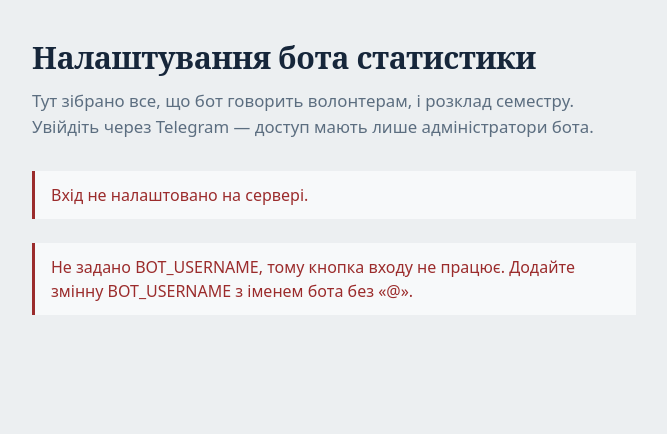
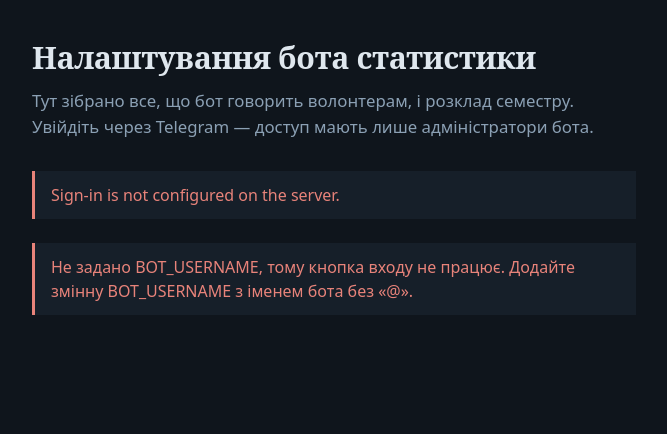
Before and after one commit to YaroslavPanasiuk/CU_statistics_bot, a FastAPI app: page /login?error=not_configured in a window 1280 px wide. Shown: the top 434 px of the page, without its empty margins (284-951 px from the left). Run offline with FastAPI, Linux system fonts and the light colour scheme; parts of the project's set-up code (start-up, migrations or seed data) failed here and were passed over.

Commit message:
style: commit the web UI to a dark theme, and put its errors in English
One palette, dark, with no toggle and no prefers-color-scheme branch. A
tool with three pages does not need two palettes kept in step, and
following the operating system would mean half the people who open it see
a light page nobody designed. color-scheme: dark is declared so form
controls stop inheriting the browser's light defaults -- a white dropdown
on a dark panel, and an unreadable date picker.

Every colour is a token; nothing is hardcoded outside the block. Each
foreground/background pair in use was checked against WCAG AA rather than
eyeballed: the lowest real text pair is slate on a panel at 6.17.

Error and validation messages are English while the page copy stays
Ukrainian. A problem in this UI is nearly always something to fix on the
server or in BotFather, and the person reading it is whoever is being
called to fix it -- the same reason the bot's admin commands are English.
The bot's own words, and the labels around them, remain Ukrainian because
that is what they are for.

One test now asserts on a substring without an apostrophe: Jinja escapes
it to &#39;, which is the point -- the page is escaped output.

Co-Authored-By: Claude Opus 5 <noreply@anthropic.com>

```diff
--- a/bot/webapp/app.py
+++ b/bot/webapp/app.py
@@ -42,21 +42,25 @@ templates = Jinja2Templates(directory=str(HERE / "templates"))
 #: What the login page says for each AuthError code. The wording lives here,
 #: never in the URL, so a crafted link cannot put words on a page that looks
 #: like ours.
+#:
+#: These are in English while the rest of the page is Ukrainian, deliberately:
+#: an error here is almost always something to fix on the server or in
+#: BotFather, and the person reading it is whoever is being called to fix it.
 LOGIN_ERRORS = {
-    "no_signature": "Відповідь Telegram не містить підпису. Спробуйте ще раз.",
-    "empty": "Відповідь Telegram порожня. Спробуйте ще раз.",
-    "bad_signature": "Підпис Telegram не підтверджено.",
-    "bad_date": "Некоректна дата входу.",
-    "stale": "Термін дії входу вичерпано. Спробуйте ще раз.",
-    "clock": "Дата входу в майбутньому — перевірте годинник.",
-    "bad_id": "Некоректний ідентифікатор користувача.",
+    "no_signature": "Telegram's reply carried no signature. Try again.",
+    "empty": "Telegram's reply was empty. Try again.",
+    "bad_signature": "Telegram's signature did not check out.",
+    "bad_date": "The sign-in timestamp was unreadable.",
+    "stale": "That sign-in has expired. Use the Telegram button again.",
+    "clock": "The sign-in is dated in the future — check the server clock.",
+    "bad_id": "The Telegram account id was unreadable.",
     "not_admin": (
-        "Цей акаунт не має доступу до налаштувань. Попросіть адміністратора "
-        "додати ваш нік у Telegram."
+        "This account cannot edit the configuration. Ask an admin to add your "
+        "Telegram username."
     ),
-    "not_configured": "Вхід не налаштовано на сервері.",
+    "not_configured": "Sign-in is not configured on the server.",
 }
-GENERIC_LOGIN_ERROR = "Не вдалося увійти. Спробуйте ще раз."
+GENERIC_LOGIN_ERROR = "Could not sign you in. Try again."
 
 # No docs and no schema endpoint: /openapi.json is served by default even when
 # docs_url is disabled, and it publishes the whole route map to anyone.
@@ -191,7 +195,7 @@ async def index(request: Request, admin: SignedIn):
 
 # ------------------------------------------------------------------ admins --
 
-STALE_FORM = "Форма застаріла. Відкрийте сторінку заново."
+STALE_FORM = "This form is out of date. Reload the page and try again."
 
 
 async def _admins_page(
@@ -285,7 +289,7 @@ async def revoke_admin(
     try:
         target = int(tg_id)
     except ValueError:
-        raise HTTPException(status_code=400, detail="Некоректний ідентифікатор.") from None
+        raise HTTPException(status_code=400, detail="That is not a valid id.") from None
 
     if target == admin.tg_id:
         # Letting this through locks the person out mid-session, and the only
@@ -293,7 +297,7 @@ async def revoke_admin(
         return await _admins_page(
             request,
             admin,
-            [validation.error("Не можна забрати доступ у себе.")],
+            [validation.error("You cannot revoke your own access.")],
         )
 
     if target in env_admin_ids():
@@ -304,9 +308,9 @@ async def revoke_admin(
             admin,
             [
                 validation.error(
-                    "Цей доступ задано у файлі .env на сервері, тому звідси його "
-                    "не забрати. Приберіть ідентифікатор з ADMIN_IDS і "
-                    "перезапустіть бота."
+                    "This access comes from ADMIN_IDS in .env on the server, so it "
+                    "cannot be taken away here. Remove the id from ADMIN_IDS and "
+                    "restart the bot."
                 )
             ],
         )
--- a/bot/webapp/static/app.css
+++ b/bot/webapp/static/app.css
@@ -4,16 +4,23 @@
    Two faces, with one job each. PT Serif carries what the bot says; PT Sans
    carries what this tool says. Both are designed for Cyrillic and come from
    the system, so nothing is fetched over the network -- which also means the
-   Content-Security-Policy can forbid every other origin. */
+   Content-Security-Policy can forbid every other origin.
+
+   One committed theme, dark. There is no toggle and no prefers-color-scheme
+   branch on purpose: a tool with three pages does not need two palettes to
+   keep in step, and following the operating system would mean half the people
+   who open this see a light page nobody designed. */
 
 :root {
-  --paper:  #eceff1;
-  --sheet:  #f7f9fa;
-  --ink:    #16263a;
-  --slate:  #5c6e80;
-  --rule:   #ccd6dd;
-  --ochre:  #b07503;
-  --danger: #9b2c2c;
+  --paper:  #0f151c;  /* page ground */
+  --sheet:  #161f29;  /* panels and the top bar */
+  --field:  #0b1016;  /* inputs, recessed below the panel */
+  --ink:    #dfe7ee;  /* body text, and the fill of a primary button */
+  --ink-up: #ffffff;  /* a primary button under the cursor */
+  --slate:  #8ba0b4;  /* secondary text; passes AA on both grounds above */
+  --rule:   #2a3744;
+  --ochre:  #d99c33;  /* the one accent: focus, current page, a warning */
+  --danger: #e8837a;
 
   --serif: "PT Serif", "Noto Serif", "Liberation Serif", Georgia, serif;
   --sans:  "PT Sans", "Noto Sans", "Liberation Sans", "Segoe UI", system-ui, sans-serif;
@@ -22,6 +29,10 @@
   --measure: 66ch;
   --gutter: 2.75rem;
 }
+
+/* Form controls inherit the browser's light defaults otherwise -- a white
+   dropdown on a dark panel, and an unreadable date picker. */
+:root { color-scheme: dark; }
 
 *, *::before, *::after { box-sizing: border-box; }
 
@@ -186,7 +197,7 @@ code { font-family: var(--mono); font-size: 0.78em; }
   padding: 0.55rem 0.7rem;
   border: 1px solid var(--rule);
   border-radius: 3px;
-  background: #fff;
+  background: var(--field);
   color: var(--ink);
   font: inherit;
 }
@@ -202,12 +213,12 @@ code { font-family: var(--mono); font-size: 0.78em; }
   border: 1px solid var(--ink);
   border-radius: 3px;
   background: var(--ink);
-  color: var(--sheet);
+  color: var(--paper);
   font: inherit;
   cursor: pointer;
 }
 
-.button:hover { background: #0f1b2a; }
+.button:hover { background: var(--ink-up); border-color: var(--ink-up); }
 
 .button--quiet {
   border-color: var(--rule);
```
Also changed, not shown: bot/webapp/validation.py (+13 -6 lines), tests/test_webapp_admins.py (+3 -3 lines), tests/test_webapp_routes.py (+4 -2 lines).
